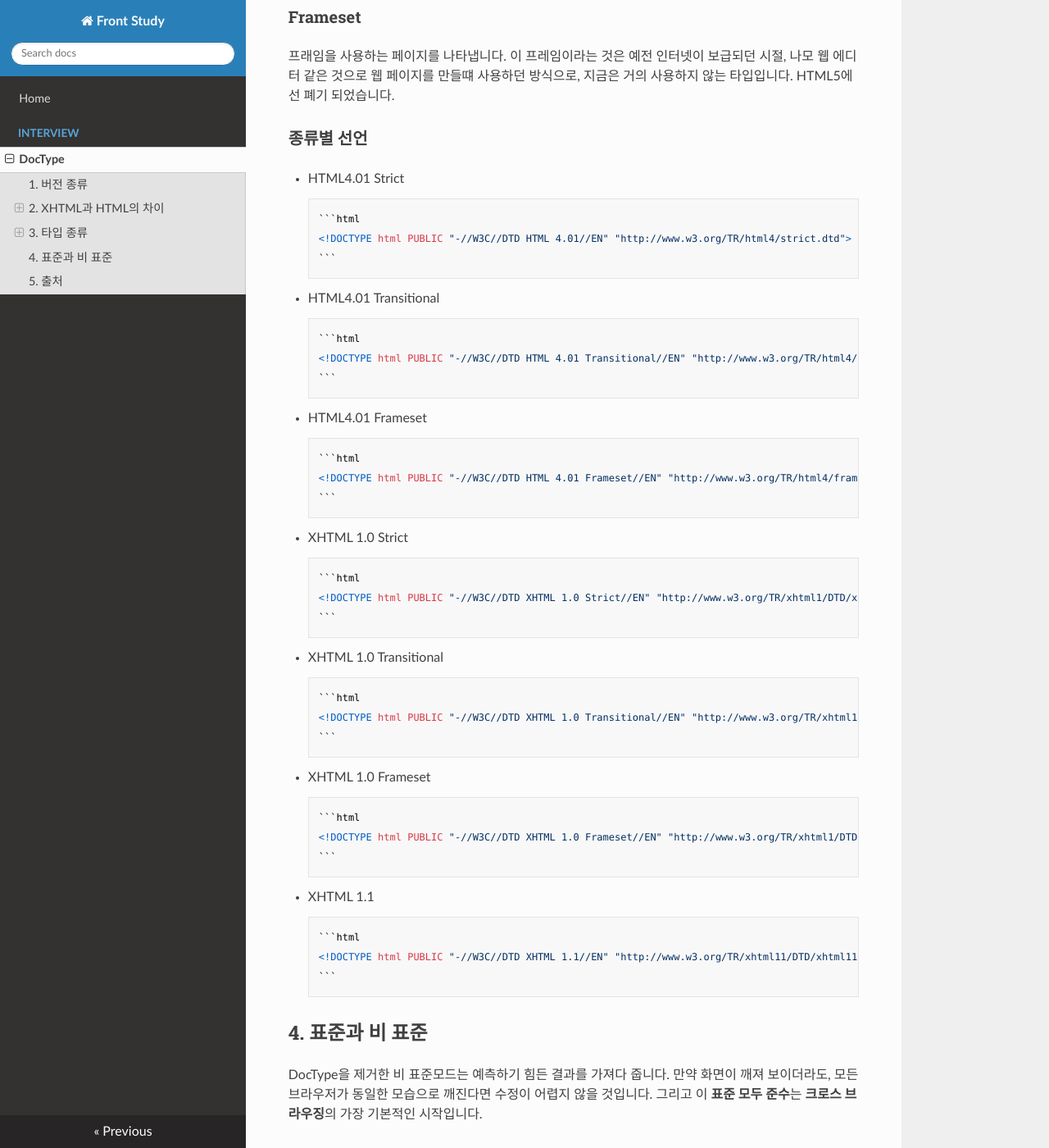
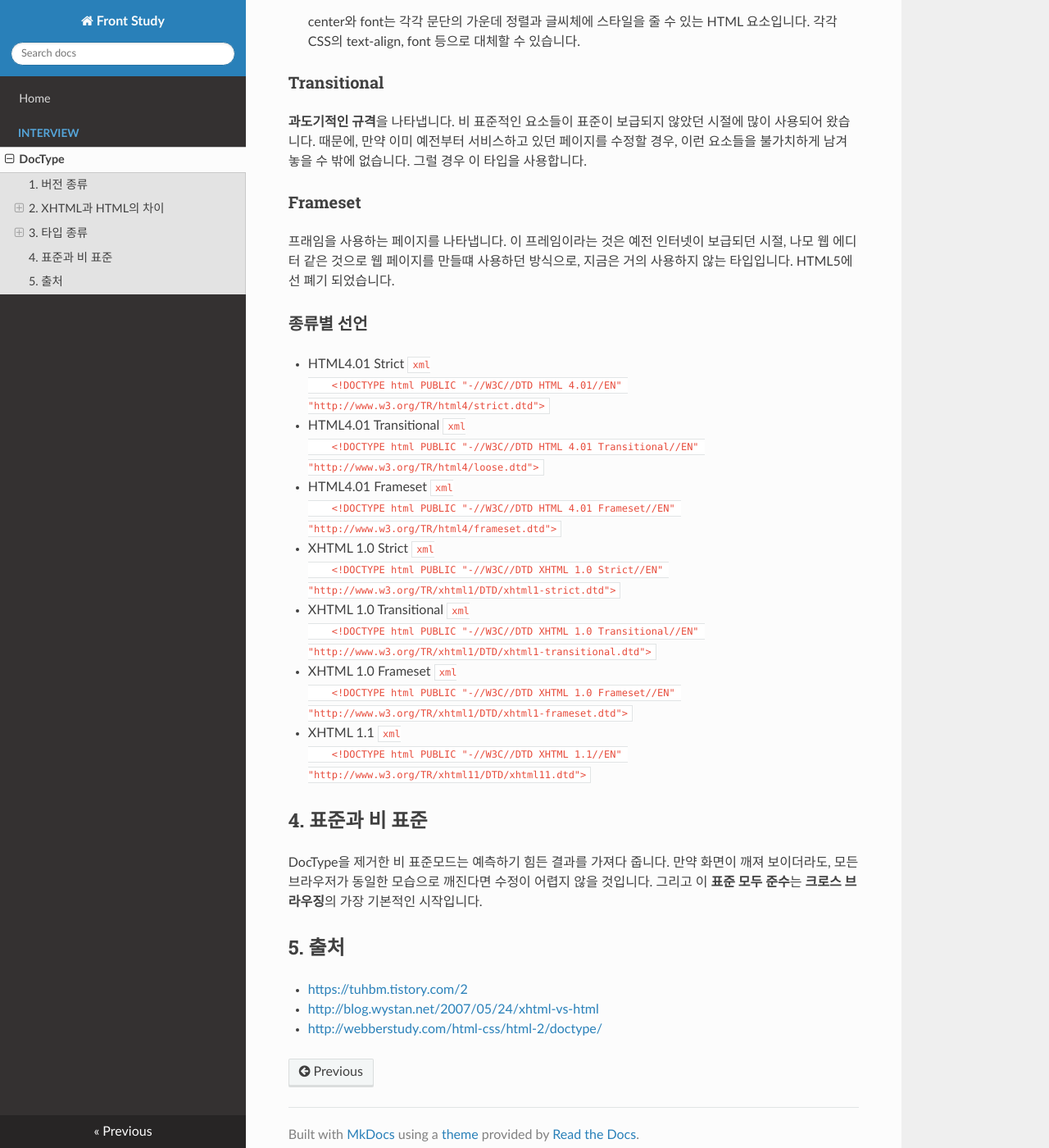
Before and after one commit to hangem422/study, an MkDocs documentation site: the page built from docs/interview/doctype.md, in a window 1280 px wide and 1400 px high, scrolled down 2874 px. Shown: the whole window at 82% size. Built offline with MkDocs 1.6.1, drawn with Linux system fonts in a browser that asks for light colours; nearby versions of some CDN libraries; old or Windows-style settings are respelled for this version of MkDocs; some of the changed text lies outside the part shown.

Commit message:
Attempt to correct errors in code blocks

````diff
--- a/docs/interview/doctype.md
+++ b/docs/interview/doctype.md
@@ -25,17 +25,13 @@ XHTML은 기존에 사용되던 HTML을 XML 바탕으로 새롭게 구성하여
 ### XHTML에서만 가능한 일
 
 - CDATA 섹션 사용
-
-        ```html
-        <![CDATA[ ... ]]>
-        ```
-
+    ```xml
+    <![CDATA[ ... ]]>
+    ```
 - processing-instruction 사용. 예를 들어 XML 문서에 스타일시트를 연결시킬 수 있다.
-
-        ```html
-        <?xml-stylesheet type="text/css" href="style.css" media="screen"?>
-        ```
-
+    ```xml
+    <?xml-stylesheet type="text/css" href="style.css" media="screen"?>
+    ```
 - 다른 XML 이름 영역(namespace)에 있는 요소들을 포함 시킬 수 있다.
 
 ### HTML에서는 가능하나, XHTML에서는 불가능한 일
@@ -45,14 +41,13 @@ XHTML은 기존에 사용되던 HTML을 XML 바탕으로 새롭게 구성하여
 - `&npsp;`와 같은 named entity를 사용할 수 없다. 미리 정의된 `&lt;`, `&gt;`, `&amp;`, `&quot;`는 사용 가능하다.
 - 자바 스크립트에서 `innerHTML`속성을 사용할 수 없다.
 - 스스로 닫히는 태그(self closing tag)를 꼭 닫아줘야 한다.
+    ```xml
+    <!-- HTML 방식 -->
+    <img src="../img.png" alt="이미지는 그 스스로가 내용입니다." />
 
-        ```html
-        <!-- HTML 방식 -->
-        <img src="../img.png" alt="이미지는 그 스스로가 내용입니다." />
-
-        <!-- XHTML 방식 -->
-        <img src="../img.png" alt="이미지는 그 스스로가 내용입니다." />
-        ```
+    <!-- XHTML 방식 -->
+    <img src="../img.png" alt="이미지는 그 스스로가 내용입니다." />
+    ```
 
 ### CSS를 이해하는 방식의 차이
 
@@ -99,46 +94,33 @@ XHTML은 기존에 사용되던 HTML을 XML 바탕으로 새롭게 구성하여
 ### 종류별 선언
 
 - HTML4.01 Strict
-
-        ```html
-        <!DOCTYPE html PUBLIC "-//W3C//DTD HTML 4.01//EN" "http://www.w3.org/TR/html4/strict.dtd">
-        ```
-
+    ```xml
+    <!DOCTYPE html PUBLIC "-//W3C//DTD HTML 4.01//EN" "http://www.w3.org/TR/html4/strict.dtd">
+    ```
 - HTML4.01 Transitional
-
-        ```html
-        <!DOCTYPE html PUBLIC "-//W3C//DTD HTML 4.01 Transitional//EN" "http://www.w3.org/TR/html4/loose.dtd">
-        ```
-
+    ```xml
+    <!DOCTYPE html PUBLIC "-//W3C//DTD HTML 4.01 Transitional//EN" "http://www.w3.org/TR/html4/loose.dtd">
+    ```
 - HTML4.01 Frameset
-
-        ```html
-        <!DOCTYPE html PUBLIC "-//W3C//DTD HTML 4.01 Frameset//EN" "http://www.w3.org/TR/html4/frameset.dtd">
-        ```
-
+    ```xml
+    <!DOCTYPE html PUBLIC "-//W3C//DTD HTML 4.01 Frameset//EN" "http://www.w3.org/TR/html4/frameset.dtd">
+    ```
 - XHTML 1.0 Strict
-
-        ```html
-        <!DOCTYPE html PUBLIC "-//W3C//DTD XHTML 1.0 Strict//EN" "http://www.w3.org/TR/xhtml1/DTD/xhtml1-strict.dtd">
-        ```
-
+    ```xml
+    <!DOCTYPE html PUBLIC "-//W3C//DTD XHTML 1.0 Strict//EN" "http://www.w3.org/TR/xhtml1/DTD/xhtml1-strict.dtd">
+    ```
 - XHTML 1.0 Transitional
-
-        ```html
-        <!DOCTYPE html PUBLIC "-//W3C//DTD XHTML 1.0 Transitional//EN" "http://www.w3.org/TR/xhtml1/DTD/xhtml1-transitional.dtd">
-        ```
-
+    ```xml
+    <!DOCTYPE html PUBLIC "-//W3C//DTD XHTML 1.0 Transitional//EN" "http://www.w3.org/TR/xhtml1/DTD/xhtml1-transitional.dtd">
+    ```
 - XHTML 1.0 Frameset
-
-        ```html
-        <!DOCTYPE html PUBLIC "-//W3C//DTD XHTML 1.0 Frameset//EN" "http://www.w3.org/TR/xhtml1/DTD/xhtml1-frameset.dtd">
-        ```
-
+    ```xml
+    <!DOCTYPE html PUBLIC "-//W3C//DTD XHTML 1.0 Frameset//EN" "http://www.w3.org/TR/xhtml1/DTD/xhtml1-frameset.dtd">
+    ```
 - XHTML 1.1
-
-        ```html
-        <!DOCTYPE html PUBLIC "-//W3C//DTD XHTML 1.1//EN" "http://www.w3.org/TR/xhtml11/DTD/xhtml11.dtd">
-        ```
+    ```xml
+    <!DOCTYPE html PUBLIC "-//W3C//DTD XHTML 1.1//EN" "http://www.w3.org/TR/xhtml11/DTD/xhtml11.dtd">
+    ```
 
 ## 4. 표준과 비 표준
 
````
